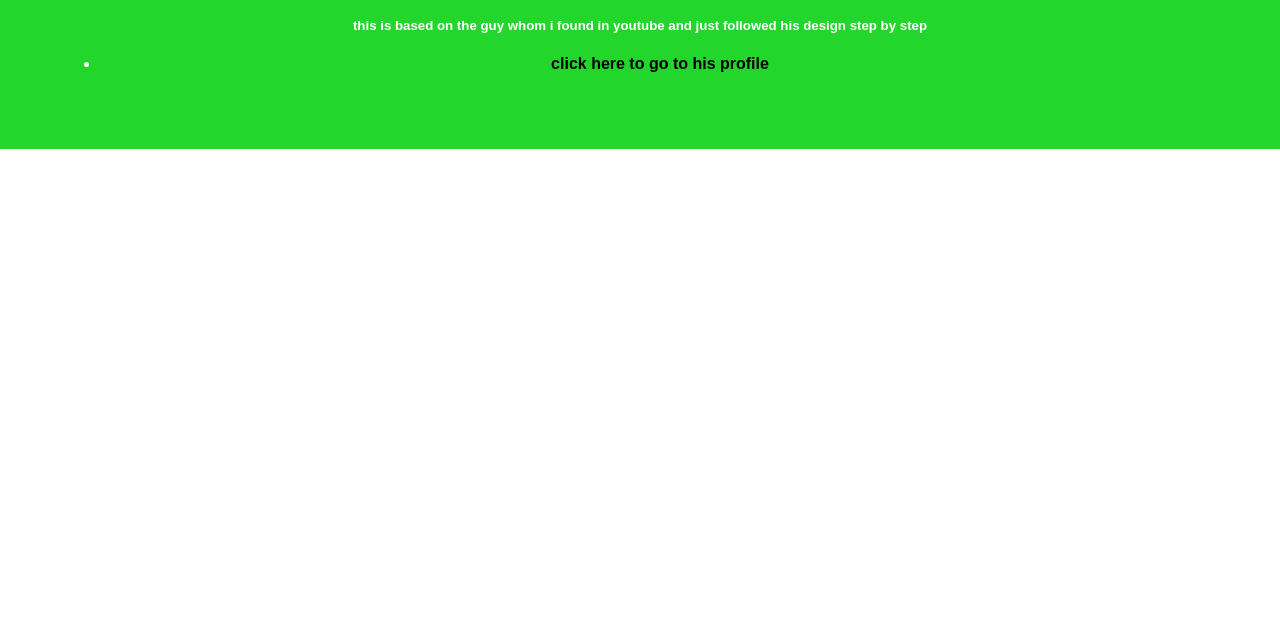
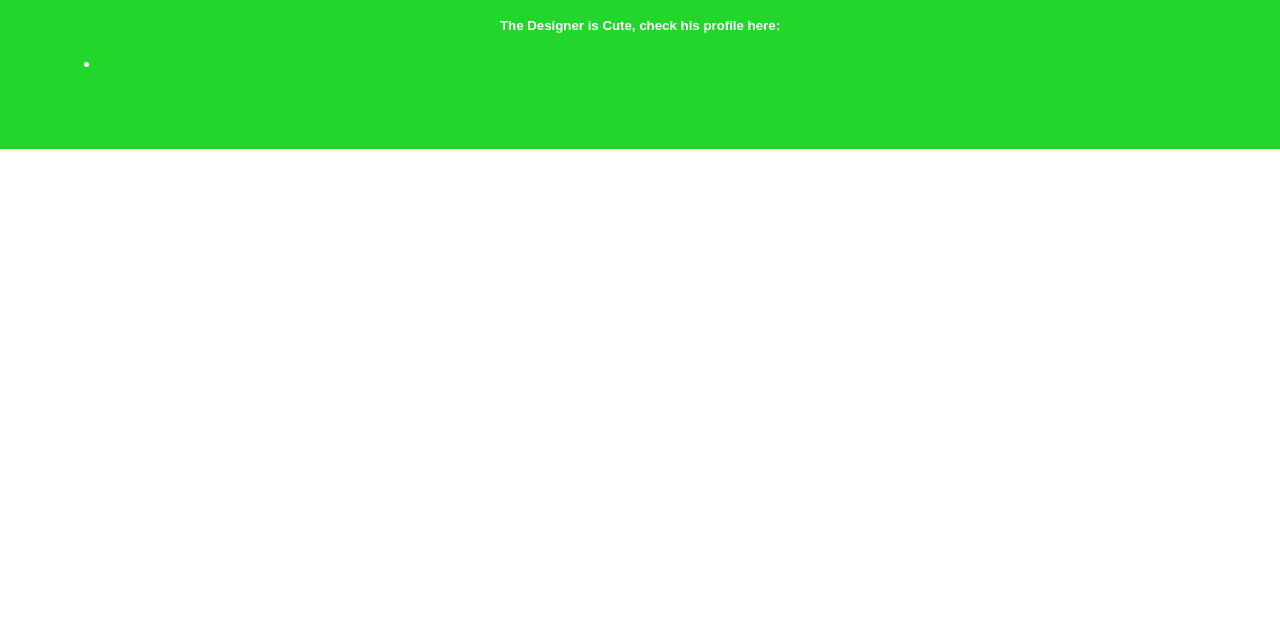
Before and after one commit to Jadefwee/schedplaner, a plain HTML site: page Design.html in a window 1280 px wide. Shown: the part 167-800 px from the top of the page. Drawn offline with Linux system fonts and the light colour scheme.

Commit message:
Update Design.html

```diff
--- a/Design.html
+++ b/Design.html
@@ -2,6 +2,7 @@
 <!DOCTYPE html>
 <html>
 <title>Design</title>
+<link rel="icon" type="image/png" href="logo.png">
 <meta charset="UTF-8">
 <meta name="viewport" content="width=device-width, initial-scale=1">
 <style>
@@ -39,10 +40,10 @@ body {
 <body>
 <div class="header">
   <h1>Design</h1>
-   <h5>this is based on the guy whom i found in youtube and just followed his design step by step</h5>
+   <h5>The Designer is Cute, check his profile here:</h5>
    <div class="menu">
     <ul>
-        <li><a href="https://www.youtube.com/@PraRoz"> click here to go to his profile</a></li>
+        <li><a href="Profiles.html> click here to go to his profile</a></li>
     </ul>
 </div>
 </body>
```
